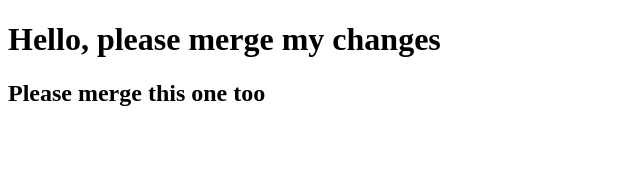
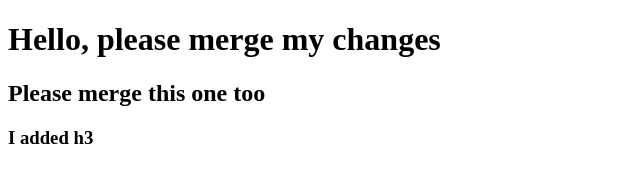
Before and after one commit to raghuveertech/git-commands, a plain HTML site: page new-branch-commit.html in a window 1280 px wide. Shown: the whole page, without its empty margins (0-640 px from the left). Drawn offline with Linux system fonts and the light colour scheme.

Commit message:
new changes

```diff
--- a/new-branch-commit.html
+++ b/new-branch-commit.html
@@ -9,5 +9,6 @@
   <body>
     <h1>Hello, please merge my changes</h1>
     <h2>Please merge this one too</h2>
+    <h3>I added h3</h3>
   </body>
 </html>
```
